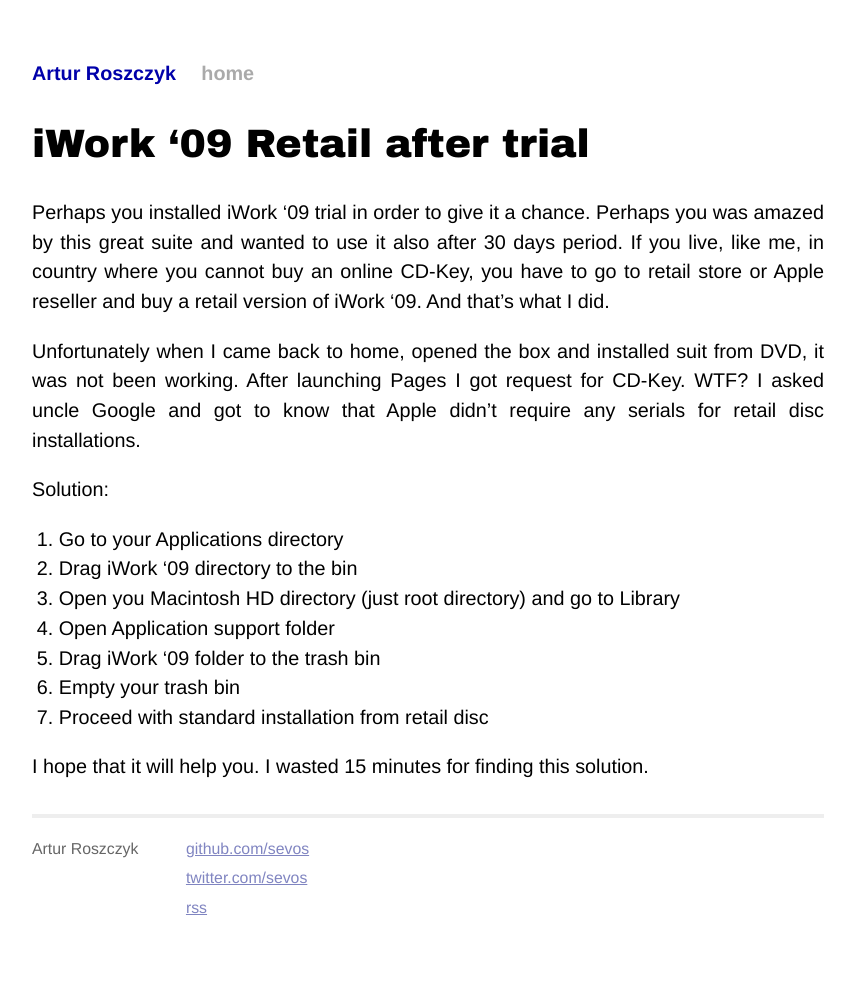
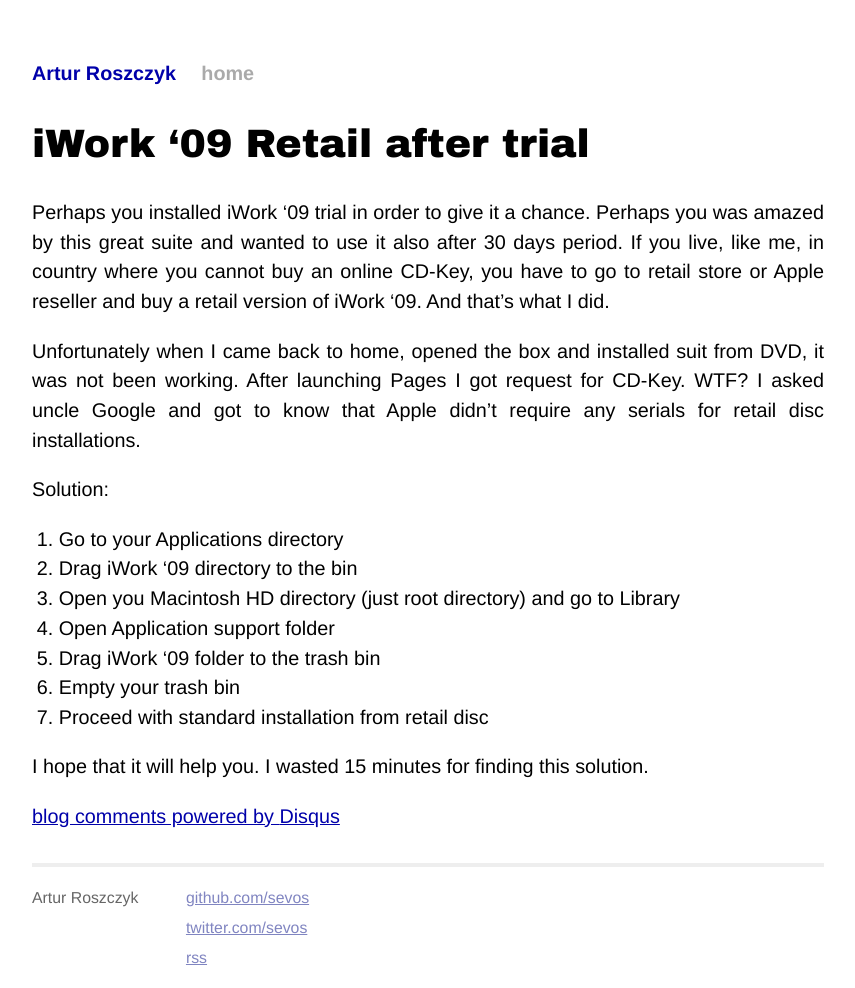
Before and after one commit to sevos/sevos.github.com, a Jekyll site: the page built from _posts/2010-10-26-iwork-09-retail-after-trial.markdown, in a window 1280 px wide. Shown: the whole page, without its empty margins (212-1067 px from the left). Built offline with Jekyll 4.4.1, drawn with Linux system fonts in a browser that asks for light colours; comment, search, counter and statistics services are not loaded; before the commit the page ends 959 px from its top, so only the background shows below that; part of the change alters nothing that is shown.

Commit message:
Install Disqus

```diff
--- /dev/null
+++ b/_includes/disqus.html
@@ -0,0 +1,14 @@
+<div id="disqus_thread"></div>
+<script type="text/javascript">
+    /* * * CONFIGURATION VARIABLES: EDIT BEFORE PASTING INTO YOUR WEBPAGE * * */
+    var disqus_shortname = 'sevos'; // required: replace example with your forum shortname
+
+    /* * * DON'T EDIT BELOW THIS LINE * * */
+    (function() {
+        var dsq = document.createElement('script'); dsq.type = 'text/javascript'; dsq.async = true;
+        dsq.src = 'http://' + disqus_shortname + '.disqus.com/embed.js';
+        (document.getElementsByTagName('head')[0] || document.getElementsByTagName('body')[0]).appendChild(dsq);
+    })();
+</script>
+<noscript>Please enable JavaScript to view the <a href="http://disqus.com/?ref_noscript">comments powered by Disqus.</a></noscript>
+<a href="http://disqus.com" class="dsq-brlink">blog comments powered by <span class="logo-disqus">Disqus</span></a>
--- a/_layouts/post.html
+++ b/_layouts/post.html
@@ -5,3 +5,5 @@ layout: default
 <div id="post">
 {{ content }}
 </div>
+
+{% include disqus.html %}
```
